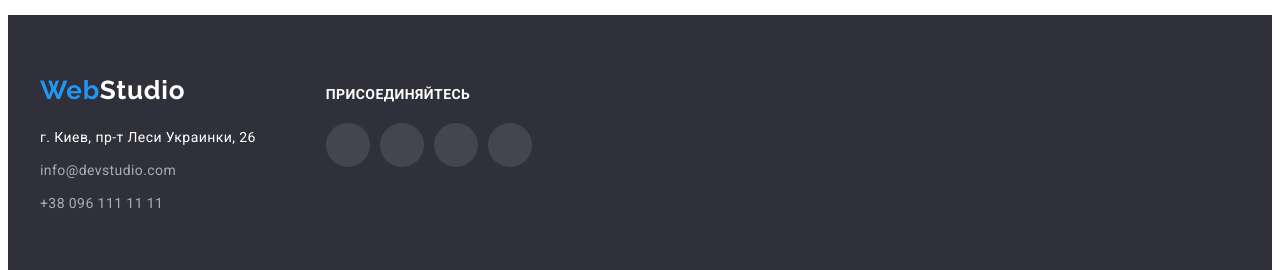
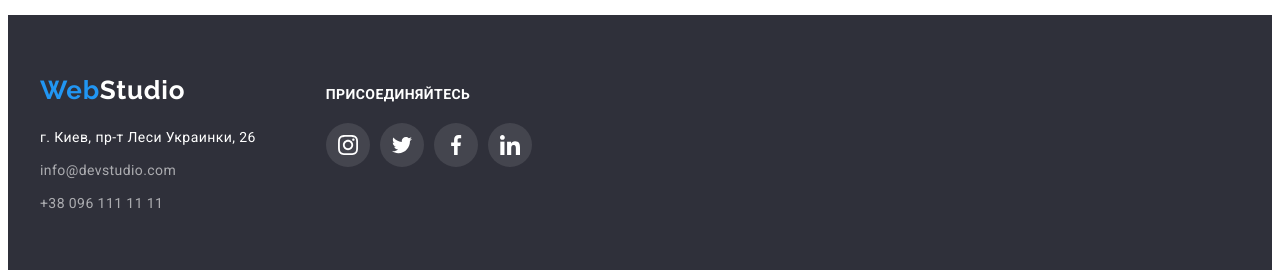
Before and after one commit to sk6k/goit-markup-hw-04, a plain HTML site: page portfolio.html in a window 1280 px wide. Shown: the part 1613-1883 px from the top of the page. Drawn offline with Linux system fonts and the light colour scheme.

Commit message:
Update portfolio.html

```diff
--- a/portfolio.html
+++ b/portfolio.html
@@ -124,28 +124,28 @@
                         <li class="footer-icon-item">
                             <a class="footer-icon-link" href="">
                                 <svg class="footer-icon" width="20" heigth="20">
-                                    <use href="../images/icons.svg#icon-footer-svg-1"></use>
+                                    <use href="../images/icons.svg#icon-social-icon-svg-1"></use>
                                 </svg>
                             </a>
                         </li>
                         <li class="footer-icon-item">
                             <a class="footer-icon-link" href="">
                                 <svg class="footer-icon" width="20" heigth="20">
-                                    <use href="../images/icons.svg#icon-footer-svg-2"></use>
+                                    <use href="../images/icons.svg#icon-social-icon-svg-2"></use>
                                 </svg>
                             </a>
                         </li>
                         <li class="footer-icon-item">
                             <a class="footer-icon-link" href="">
                                 <svg class="footer-icon" width="20" heigth="20">
-                                    <use href="../images/icons.svg#icon-footer-svg-3"></use>
+                                    <use href="../images/icons.svg#icon-social-icon-svg-3"></use>
                                 </svg>
                             </a>
                         </li>
                         <li class="footer-icon-item">
                             <a class="footer-icon-link" href="">
                                 <svg class="footer-icon" width="20" heigth="20">
-                                    <use href="../images/icons.svg#icon-footer-svg-4"></use>
+                                    <use href="../images/icons.svg#icon-social-icon-svg-4"></use>
                                 </svg>
                             </a>
                         </li>
```
